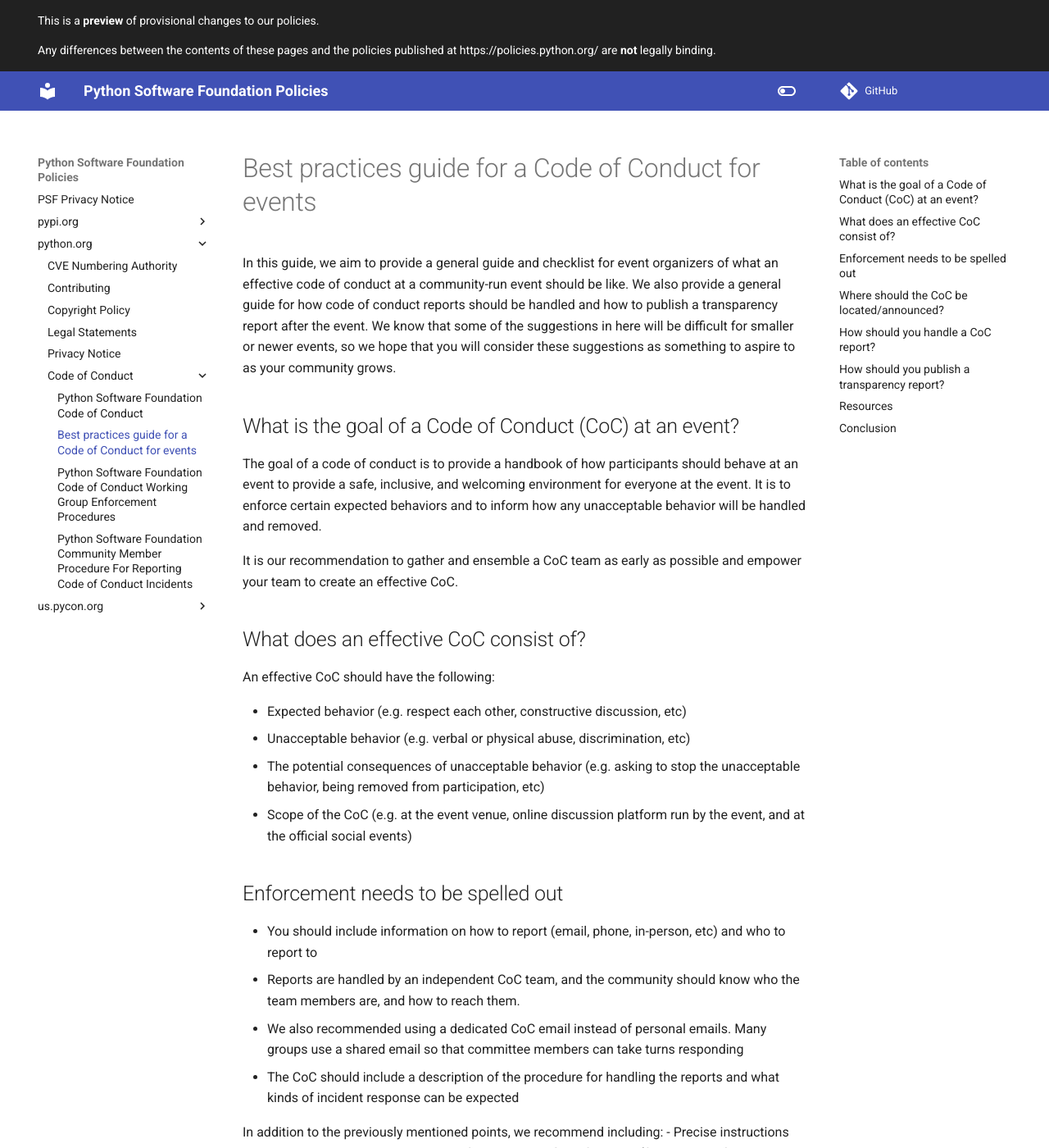
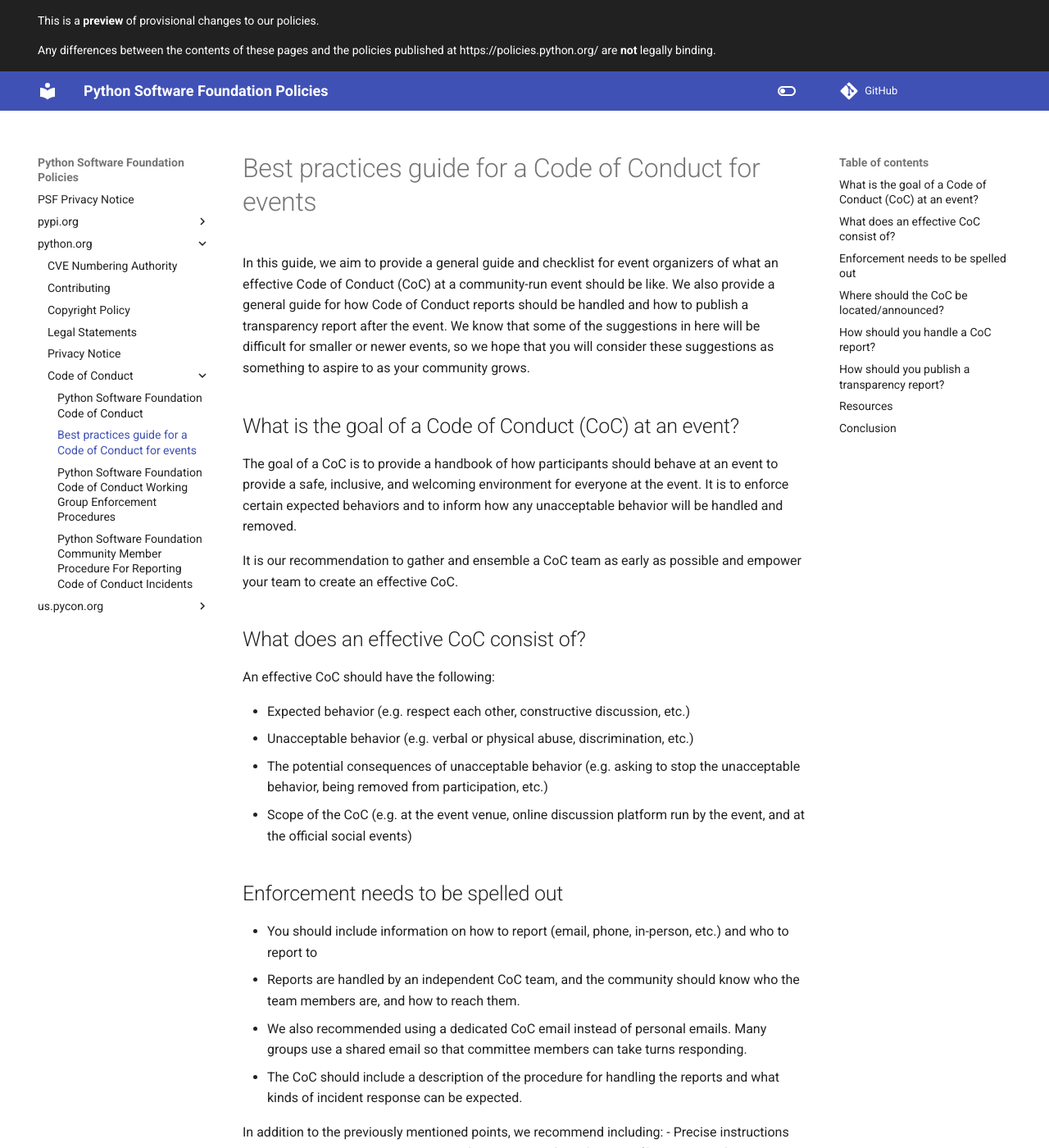
Before and after one commit to psf/policies, an MkDocs documentation site: the page built from docs/python.org/code-of-conduct/Best-Practices.md, in a window 1280 px wide and 1400 px high. Shown: the whole window at 82% size. Built offline with MkDocs 1.6.1 and Material for MkDocs 9.7.7, drawn with Linux system fonts in a browser that asks for light colours; comment, search, counter and statistics services are not loaded; some of the changed text lies outside the part shown.

Commit message:
Miscellaneous formatting fixes and small edits

```diff
--- a/docs/python.org/code-of-conduct/Best-Practices.md
+++ b/docs/python.org/code-of-conduct/Best-Practices.md
@@ -1,10 +1,10 @@
 # Best practices guide for a Code of Conduct for events
 
-In this guide, we aim to provide a general guide and checklist for event organizers of what an effective code of conduct at a community-run event should be like. We also provide a general guide for how code of conduct reports should be handled and how to publish a transparency report after the event. We know that some of the suggestions in here will be difficult for smaller or newer events, so we hope that you will consider these suggestions as something to aspire to as your community grows.
+In this guide, we aim to provide a general guide and checklist for event organizers of what an effective Code of Conduct (CoC) at a community-run event should be like. We also provide a general guide for how Code of Conduct reports should be handled and how to publish a transparency report after the event. We know that some of the suggestions in here will be difficult for smaller or newer events, so we hope that you will consider these suggestions as something to aspire to as your community grows.
 
 ## What is the goal of a Code of Conduct (CoC) at an event?
 
-The goal of a code of conduct is to provide a handbook of how participants should behave at an event to provide a safe, inclusive, and welcoming environment for everyone at the event. It is to enforce certain expected behaviors and to inform how any unacceptable behavior will be handled and removed.
+The goal of a CoC is to provide a handbook of how participants should behave at an event to provide a safe, inclusive, and welcoming environment for everyone at the event. It is to enforce certain expected behaviors and to inform how any unacceptable behavior will be handled and removed.
 
 It is our recommendation to gather and ensemble a CoC team as early as possible and empower your team to create an effective CoC.
 
@@ -12,17 +12,17 @@
 
 An effective CoC should have the following:
 
-- Expected behavior (e.g. respect each other, constructive discussion, etc)
-- Unacceptable behavior (e.g. verbal or physical abuse, discrimination, etc)
-- The potential consequences of unacceptable behavior (e.g. asking to stop the unacceptable behavior, being removed from participation, etc)
+- Expected behavior (e.g. respect each other, constructive discussion, etc.)
+- Unacceptable behavior (e.g. verbal or physical abuse, discrimination, etc.)
+- The potential consequences of unacceptable behavior (e.g. asking to stop the unacceptable behavior, being removed from participation, etc.)
 - Scope of the CoC (e.g. at the event venue, online discussion platform run by the event, and at the official social events)
 
 ## Enforcement needs to be spelled out
 
-- You should include information on how to report (email, phone, in-person, etc) and who to report to
+- You should include information on how to report (email, phone, in-person, etc.) and who to report to
 - Reports are handled by an independent CoC team, and the community should know who the team members are, and how to reach them.
-- We also recommended using a dedicated CoC email instead of personal emails. Many groups use a shared email so that committee members can take turns responding
-- The CoC should include a description of the procedure for handling the reports and what kinds of incident response can be expected
+- We also recommended using a dedicated CoC email instead of personal emails. Many groups use a shared email so that committee members can take turns responding.
+- The CoC should include a description of the procedure for handling the reports and what kinds of incident response can be expected.
 
 In addition to the previously mentioned points, we recommend including:
 - Precise instructions on how to report and who to report to if there is a conflict of interest (for example, if a report is about a member of the CoC team or conference staff, the community should know where to make these kinds of reports)
@@ -40,9 +40,9 @@
 
 Make sure you have a CoC section on your website from the launch.
 
-Before the event: make sure anyone interested in joining the event is aware of the CoC. This includes volunteers, attendees, speakers, and organizers. When someone registers to attend the event, make sure that they have read and agreed to follow the CoC. The CoC can be included on the registration page and there can be a checkbox to check to indicate acceptance.
+**Before the event**: make sure anyone interested in joining the event is aware of the CoC. This includes volunteers, attendees, speakers, and organizers. When someone registers to attend the event, make sure that they have read and agreed to follow the CoC. The CoC can be included on the registration page and there can be a checkbox to check to indicate acceptance.
 
-During the event: make sure all the attendees are aware of the CoC, are reminded to follow the CoC, and know how to report if there are any issues. Mentioning this information during the opening remarks, putting signage at the event venues, and/or putting the CoC reminder on the badges are all good ideas.
+**During the event**: make sure all the attendees are aware of the CoC, are reminded to follow the CoC, and know how to report if there are any issues. Mentioning this information during the opening remarks, putting signage at the event venues, and/or putting the CoC reminder on the badges are all good ideas.
 
 For meetups, we encourage you to share the short version of CoC as well as a way of contact in opening/introduction slides with a reference to your website or additional material.
 
@@ -52,9 +52,9 @@
 
 - A dedicated CoC committee/team is handling the report
 - Direct communication channel to the CoC team to report (no public channel)
-- Mention and clarify incident report procedures. It will be reassuring to know about confidentiality, how the reports are handled, and what to expect from the procedure. https://www.python.org/psf/conduct/reporting/
-- [PSF](https://www.python.org/psf/conduct/enforcement/) and [numfocus](https://numfocus.org/code-of-conduct/response-and-enforcement-events-meetups) incident report enforcement are good references among others
-- Recommended workshop on CoC enforcement: https://otter.technology/code-of-conduct-training/
+- Mention and clarify incident report procedures. It will be reassuring to know about confidentiality, how the reports are handled, and what to expect from the procedure. (See the [PSF CoC reporting procedures]( https://www.python.org/psf/conduct/reporting/) for an example)
+- [The PSF CoC enforcement procedures](https://www.python.org/psf/conduct/enforcement/) and [NumFOCUS incident response procedures](https://numfocus.org/code-of-conduct/response-and-enforcement-events-meetups) are good references among others
+- Recommended workshop on CoC enforcement: <https://otter.technology/code-of-conduct-training/>
 
 ## How should you publish a transparency report?
 
@@ -64,12 +64,12 @@
 
 CoC incidents can happen within the social and online channels of your event or your organization. Providing some materials to improve your team’s awareness and ability to respond effectively is a good idea. Here are some additional references:
 
-https://discover-cookbook.numfocus.org/07_code_of_conduct.html
+- <https://discover-cookbook.numfocus.org/07_code_of_conduct.html>
 
-https://otter.technology/code-of-conduct-training/
+- <https://otter.technology/code-of-conduct-training/>
 
-https://gitlab.com/otter-tech/coc-incident-response-workshop/-/blob/master/incident-training-slides.pdf
+- <https://gitlab.com/otter-tech/coc-incident-response-workshop/-/blob/master/incident-training-slides.pdf>
 
 ## Conclusion
 
-The best practices for running a Code of Conduct for an event are continually changing and improving. We encourage and welcome feedback, suggestions for improvement, and any additional experience from your events on what does and does not help. Please contact conduct-wg@python.org with any feedback. Suggestions made via GitHub pull requests, which are more substantive than spelling/grammar fixes will be discussed via an internal vote rather than a standard PR approval/rejection. The PSF Code of Conduct Working Group maintains this guide.
+The best practices for running a Code of Conduct for an event are continually changing and improving. We encourage and welcome feedback, suggestions for improvement, and any additional experience from your events on what does and does not help. Please contact <conduct-wg@python.org> with any feedback. Suggestions made via GitHub pull requests, which are more substantive than spelling/grammar fixes will be discussed via an internal vote rather than a standard PR approval/rejection. The PSF Code of Conduct Working Group maintains this guide.
```
Also changed, not shown: other parts of docs/python.org/code-of-conduct/Best-Practices.md (+2 -2 lines).
